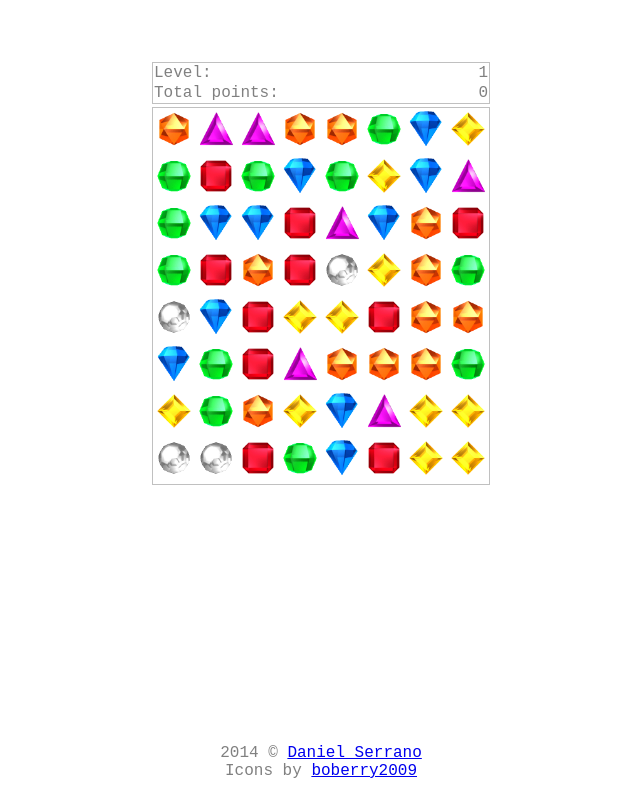
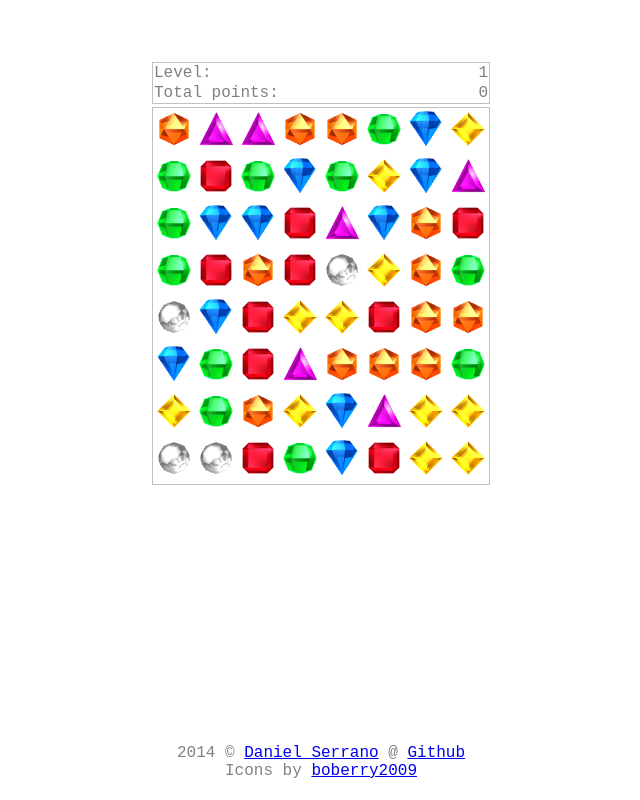
Before and after one commit to renepardon/bejeweled, a plain HTML site: page index.html in a window 1280 px wide. Shown: the whole page, without its empty margins (319-959 px from the left). Drawn offline with nearby package versions, Linux system fonts and the light colour scheme.

Commit message:
updated README, credits

```diff
--- a/index.html
+++ b/index.html
@@ -20,7 +20,7 @@
 	<div id="content" align="center">
 	</div>
 	<div id="footer">
-		2014 &copy; <a href="https://dnlserrano.github.io">Daniel Serrano</a> </br>
+		2014 &copy; <a href="https://dnlserrano.github.io">Daniel Serrano</a> @ <a href="https://github.com/dnlserrano/bejeweled/">Github</a></br>
 		Icons by <a href="http://boberry2009.deviantart.com/">boberry2009</a>
 	</div>
 </body>
```
Also changed, not shown: README.md.
